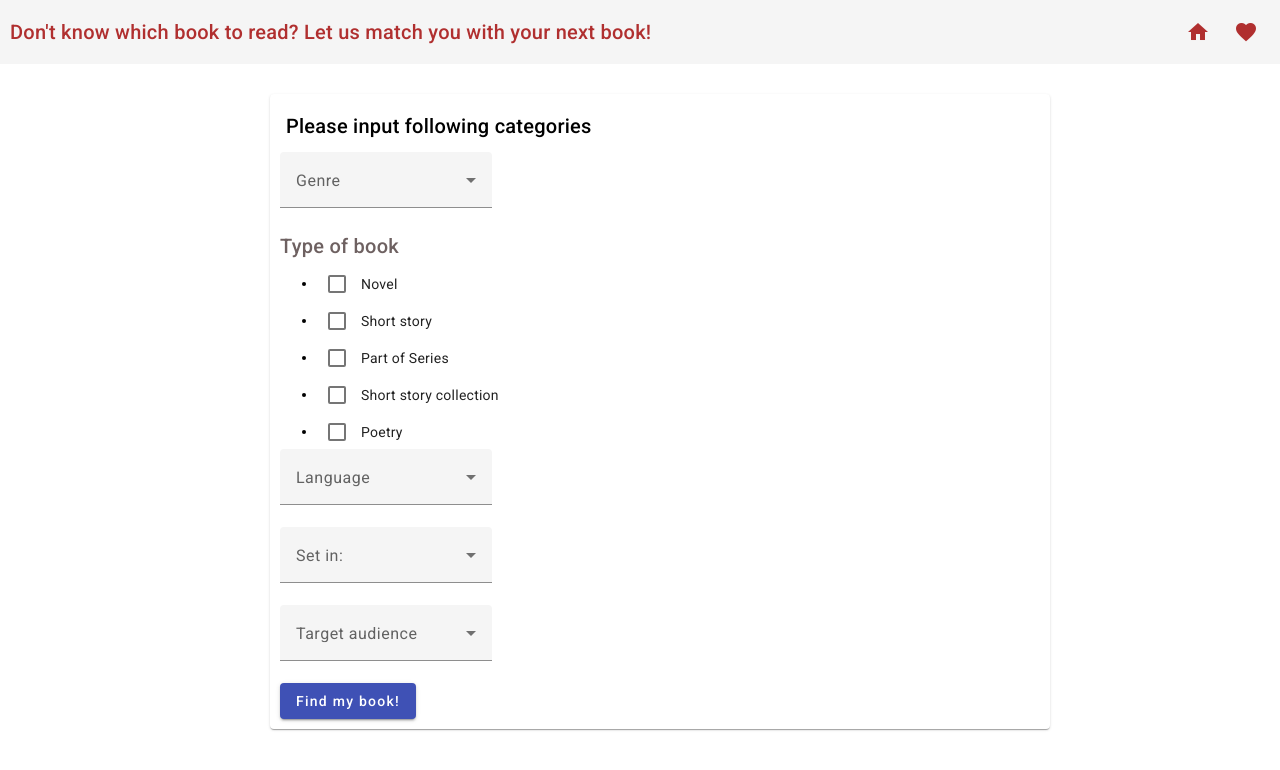
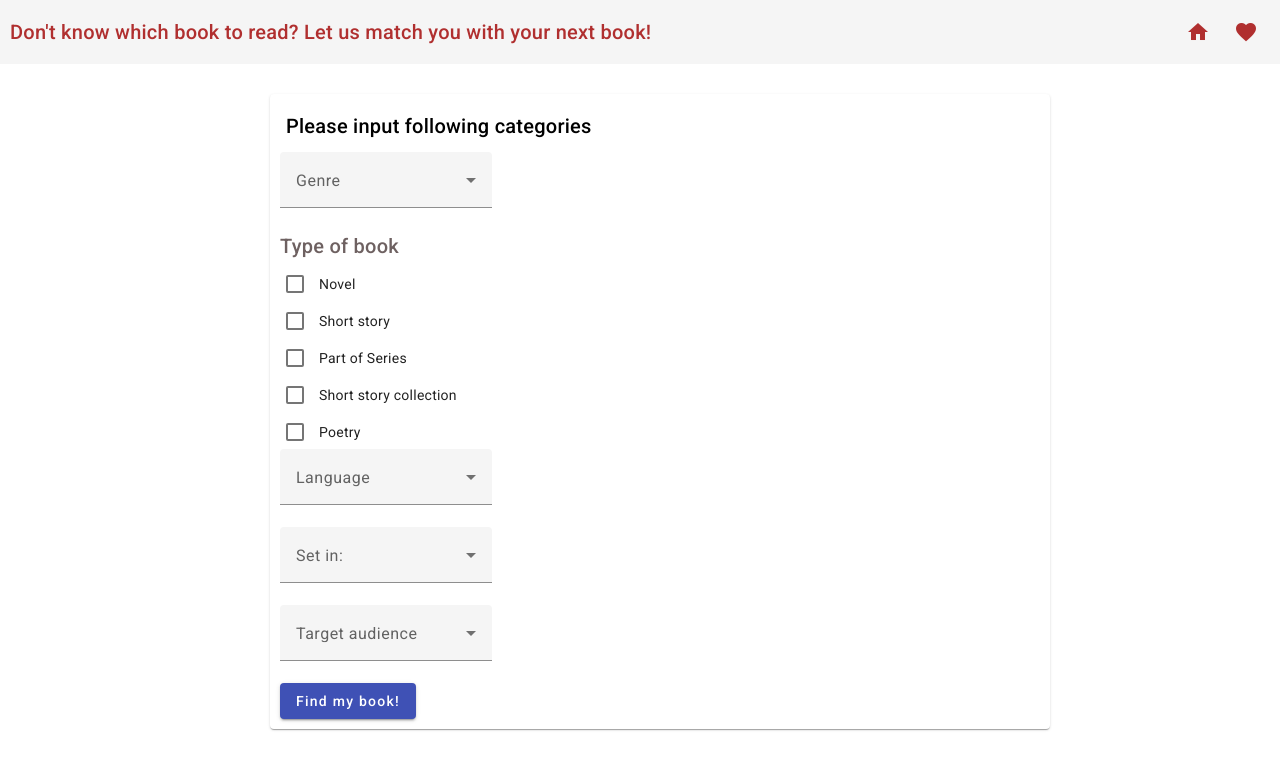
Before and after one commit to SnaffarN/EDAF90-Projekt, an Angular app in the folder my-angular-project/: page /book-search in a window 1280 px wide. Shown: the top 770 px of the page. Built offline with nearby package versions, Linux system fonts and the light colour scheme.

Commit message:
Fixade list i book-search

```diff
--- a/my-angular-project/src/app/book-search/book-search.component.css
+++ b/my-angular-project/src/app/book-search/book-search.component.css
@@ -28,4 +28,6 @@
 
 .checkbox-list {
   margin: -3px;
+  list-style-type: none;
+  margin-left: -45px;
 }
```
